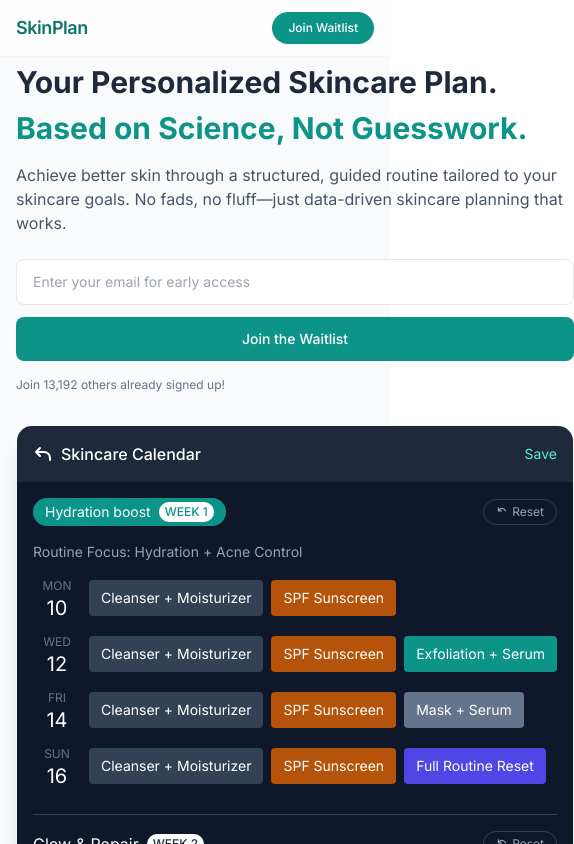
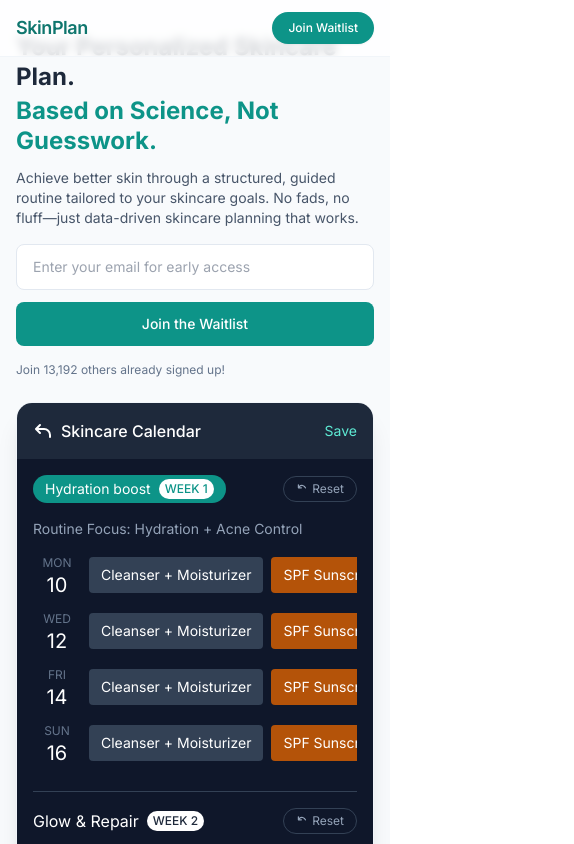
Before and after one commit to GobindB/skinplan, a Next.js app: page / in a window 390 px wide. Shown: the top 844 px of the page, 574 px wide, since content can reach past the window. Built offline with nearby package versions, Linux system fonts and the light colour scheme.

Commit message:
:art: upgrade mobile styles

```diff
--- a/app/components/HeroSection.tsx
+++ b/app/components/HeroSection.tsx
@@ -10,16 +10,16 @@ interface HeroSectionProps {
 export const HeroSection: React.FC<HeroSectionProps> = ({ isVisible, waitlistCount }) => {
   return (
     <section className="bg-slate-50">
-      <div className="max-w-[1400px] w-full mx-auto px-4 sm:px-6 md:px-8 pt-16 sm:pt-20 md:pt-[72px] pb-12 sm:pb-16 md:pb-20">
-        <div className="grid md:grid-cols-2 gap-8 sm:gap-12 items-center">
+      <div className="max-w-[1400px] w-full mx-auto px-4 sm:px-6 md:px-8 pt-8 sm:pt-16 md:pt-[72px] pb-8 sm:pb-12 md:pb-20">
+        <div className="grid grid-cols-1 md:grid-cols-2 gap-6 sm:gap-8 md:gap-12 items-center">
           <div className={`transition-all duration-700 ${isVisible ? 'opacity-100 translate-y-0' : 'opacity-0 translate-y-10'}`}>
-            <h1 className="text-3xl sm:text-4xl md:text-5xl font-bold leading-tight mb-4 sm:mb-6 text-slate-800">
-              <span className="block mb-2">Your Personalized Skincare Plan.</span>
+            <h1 className="text-2xl sm:text-3xl md:text-4xl lg:text-5xl font-bold leading-tight mb-3 sm:mb-4 md:mb-6 text-slate-800">
+              <span className="block mb-1 sm:mb-2">Your Personalized Skincare Plan.</span>
               <span className="text-teal-600">
                 Based on Science, Not Guesswork.
               </span>
             </h1>
-            <p className="text-base sm:text-lg text-slate-600 mb-6 sm:mb-8">
+            <p className="text-sm sm:text-base md:text-lg text-slate-600 mb-4 sm:mb-6 md:mb-8">
               Achieve better skin through a structured, guided routine tailored to
               your skincare goals. No fads, no fluff—just data-driven skincare
               planning that works.
--- a/app/layout.tsx
+++ b/app/layout.tsx
@@ -15,7 +15,7 @@ export const metadata: Metadata = {
 export default function RootLayout({ children }: Readonly<{ children: React.ReactNode }>) {
     return (
         <html lang="en" data-oid="5p53:aw">
-            <body className={inter.className} data-oid="bf3bkif">
+            <body className={inter.className} data-oid="bf3bkif" overflow-x-hidden>
                 {children}
                 <Analytics />
             </body>
```
